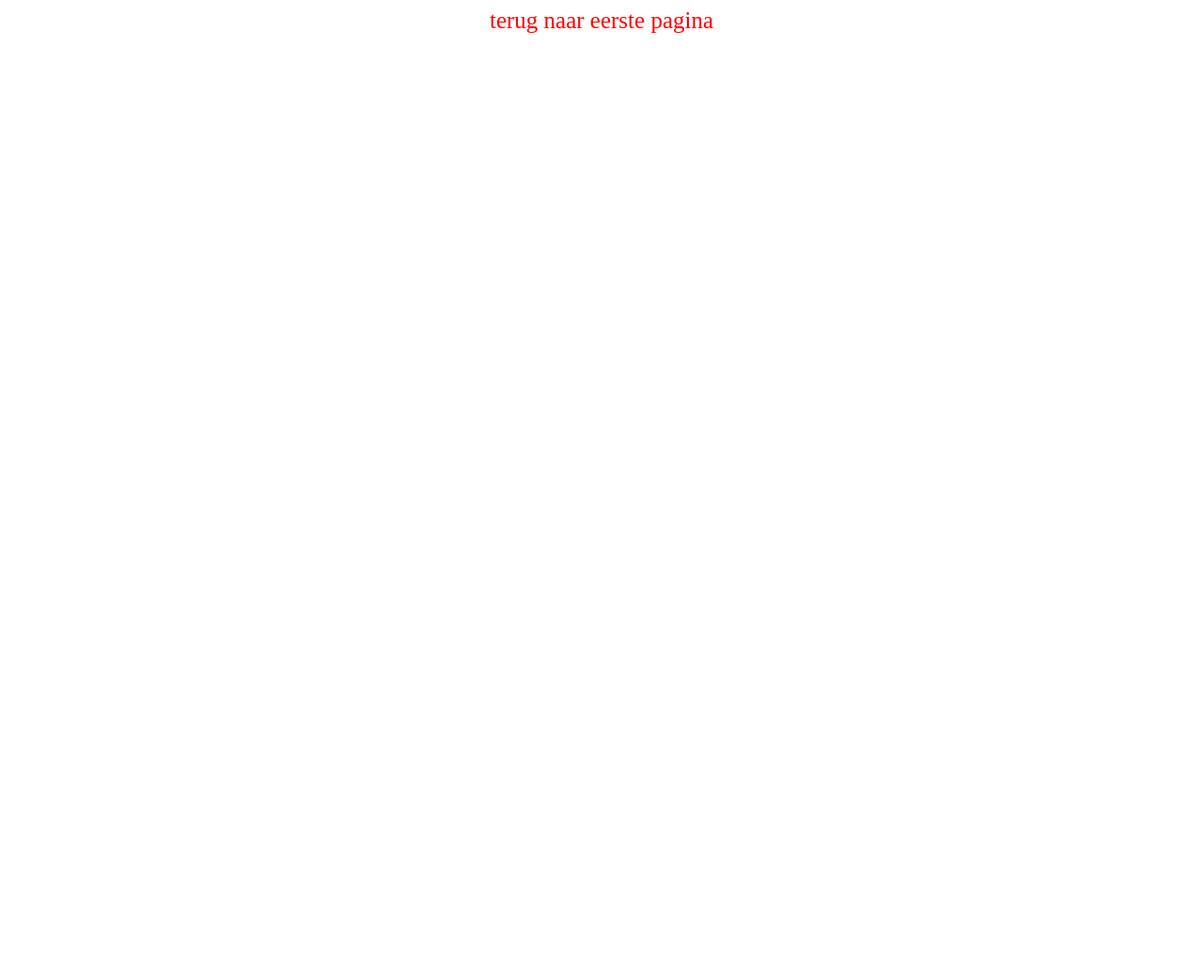
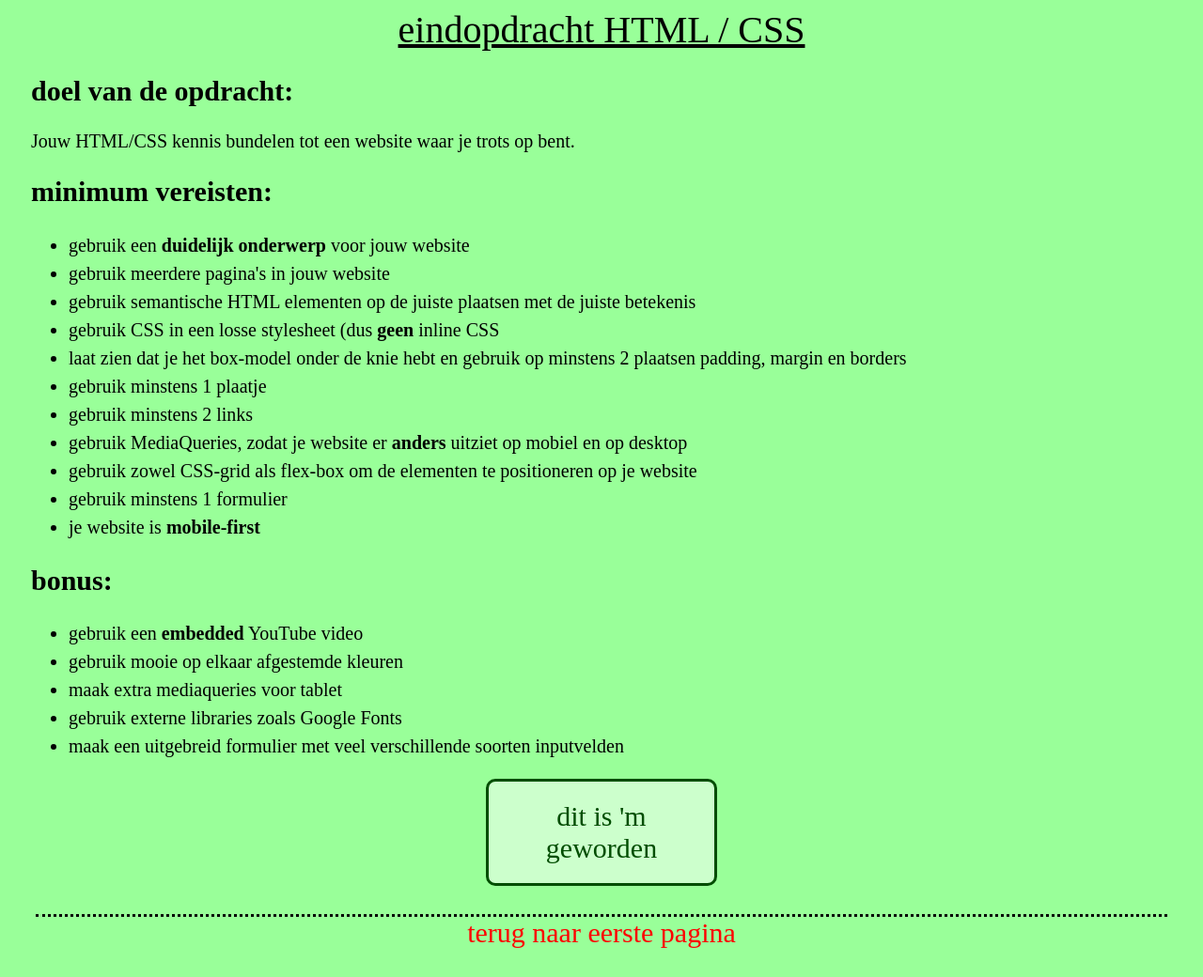
Before and after one commit to sandermeijer1972/opdrachten_winc, a plain HTML site: page opdrachten/eind1.html in a window 1280 px wide. Shown: the whole page at 94% size. Before the commit the page ends 800 px from the top, so only its background shows below. Drawn offline with Linux system fonts and the light colour scheme.

Commit message:
Add files via upload

```diff
--- a/opdrachten/eind1.html
+++ b/opdrachten/eind1.html
@@ -2,12 +2,44 @@
  <html>
     <head>
         <title>eindopdracht HTML/CSS</title>
-        <link rel="stylesheet" type="text/css" href="../styles.css">
+        <link rel="stylesheet" type="text/css" href="style.css">
     </head>
     <body>
         <header>
+            eindopdracht HTML / CSS
         </header>
         <main>
+            <h2>doel van de opdracht:</h2>
+            <div>
+                Jouw HTML/CSS kennis bundelen tot een website waar je trots op bent.
+            </div>
+            <h2>minimum vereisten:</h2>
+            <ul>
+                <li>gebruik een <span>duidelijk onderwerp</span> voor jouw website</li>
+                <li>gebruik meerdere pagina's in jouw website</li>
+                <li>gebruik semantische HTML elementen op de juiste plaatsen met de juiste betekenis</li>
+                <li>gebruik CSS in een losse stylesheet (dus <span>geen</span> inline CSS</li>
+                <li>laat zien dat je het box-model onder de knie hebt en gebruik op minstens 2 plaatsen padding, margin en borders</li>
+                <li>gebruik minstens 1 plaatje</li>
+                <li>gebruik minstens 2 links</li>
+                <li>gebruik MediaQueries, zodat je website er <span>anders</span> uitziet op mobiel en op desktop</li>
+                <li>gebruik zowel CSS-grid als flex-box om de elementen te positioneren op je website</li>
+                <li>gebruik minstens 1 formulier</li>
+                <li>je website is <span>mobile-first</span></li>
+            </ul>
+            <h2>bonus:</h2>
+            <ul>
+                <li>gebruik een <span>embedded</span> YouTube video</li>
+                <li>gebruik mooie op elkaar afgestemde kleuren</li>
+                <li>maak extra mediaqueries voor tablet</li>
+                <li>gebruik externe libraries zoals Google Fonts</li>
+                <li>maak een uitgebreid formulier met veel verschillende soorten inputvelden</li>
+            </ul>
+            <div class="box">
+                <a href="https://quizzical-lovelace-909ccf.netlify.app/" target="_blank"><div class="website">
+                    dit is 'm geworden
+                </div></a>
+            </div>
         </main>
         <footer>
             <a href="../index.html">terug naar eerste pagina</a>
--- /dev/null
+++ b/opdrachten/style.css
@@ -0,0 +1,56 @@
+body {
+    background-color: #99ff99;
+}
+
+header {
+    font-size: 40px;
+    color: black;
+    text-align: center;
+    text-decoration: underline;
+}
+
+main {
+    text-align: left;
+    margin: 25px;
+    font-size: 20px;
+}
+
+ul {
+    line-height: 30px;
+}
+
+span {
+    font-weight: bold;
+}
+
+.box {
+    display: flex;
+    justify-content: center;
+}
+
+.website {
+    text-align: center;
+    border: solid 3px #004d00;
+    border-radius: 10px;
+    padding: 20px;
+    width: 200px;
+    font-size: 30px;
+    color: #004d00;
+    background-color: #ccffcc;
+}
+
+.box a {
+    text-decoration: none;
+}
+
+footer {
+    text-align: center;
+    font-size: 30px;
+    border-top: dotted 3px black;
+    margin: 30px;
+}
+
+footer a {
+    text-decoration: none;
+    color: red;
+}
--- a/styles.css
+++ b/styles.css
@@ -46,15 +46,6 @@ li:hover a {
     color: black;
 }
 
-footer {
-    text-align: center;
-    font-size: 25px;
-}
-
-footer a {
-    text-decoration: none;
-    color: red;
-}
 
 @media (min-width: 768px) {
     ul {
```
Also changed, not shown: opdrachten/eind2.html (+1 -1 lines), opdrachten/guess.html (+1 -1 lines).
